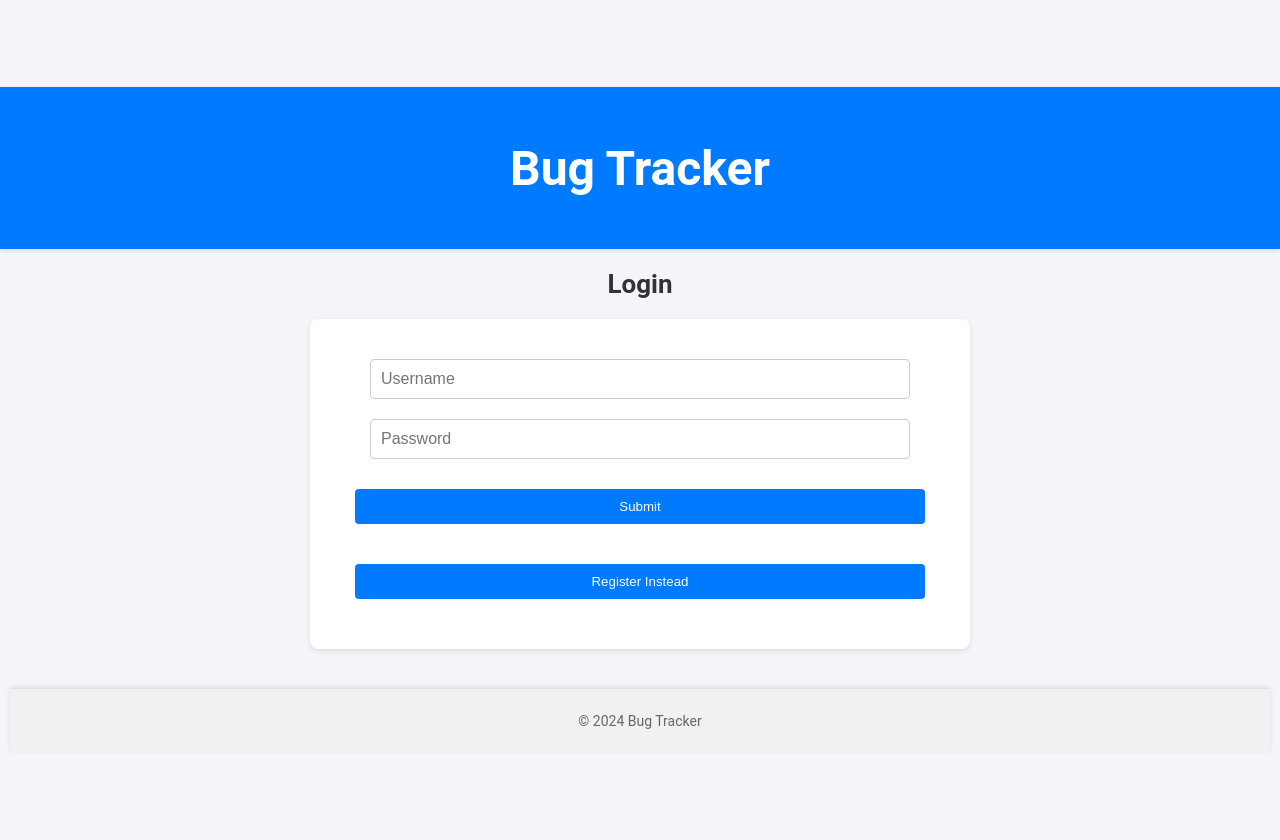
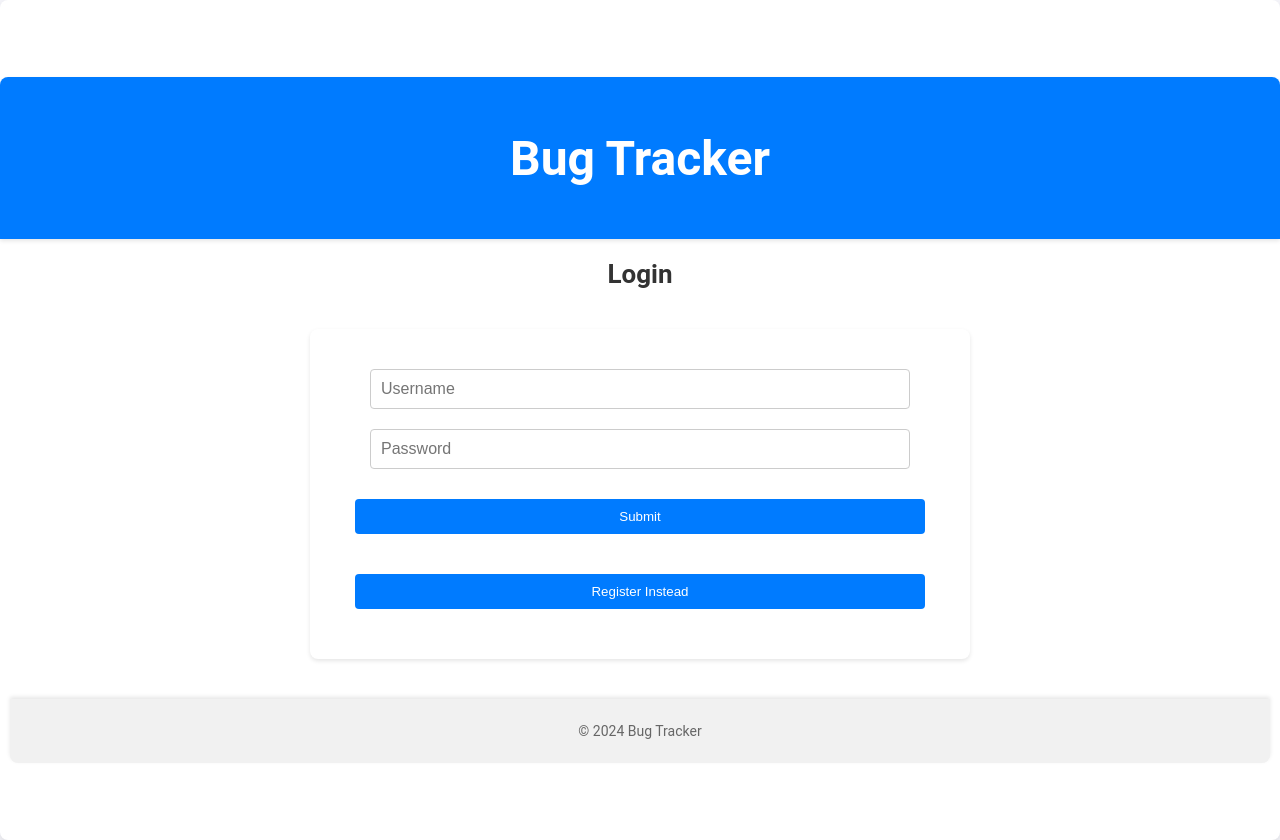
Before and after one commit to BhavnoorSaini/Bug-Tracker, a React (Vite) app in the folder frontend/: page /login in a window 1280 px wide. Built offline with nearby package versions, Linux system fonts and the light colour scheme; no server answers.

Commit message:
Updated styling

```diff
--- a/frontend/src/styles/Auth.css
+++ b/frontend/src/styles/Auth.css
@@ -17,6 +17,9 @@ body {
   margin: 0 auto;
   padding: 20px;
   min-height: 100vh;
+  background-color: #ffffff;
+  box-shadow: 0 4px 8px rgba(0, 0, 0, 0.1);
+  border-radius: 8px;
 }
 
 /* Header */
@@ -30,6 +33,7 @@ body {
   box-shadow: 0 2px 4px rgba(0, 0, 0, 0.1);
   font-size: 24px;
   font-weight: bold;
+  border-radius: 8px 8px 0 0;
 }
 
 /* Form container */
@@ -55,8 +59,9 @@ body {
 }
 
 .title-label {
-  font-size: 26px; /* Adjust the size as needed */
+  font-size: 26px;
   font-weight: bold;
+  margin-bottom: 20px;
 }
 
 form label {
@@ -103,4 +108,5 @@ form input[type="submit"]:hover {
   box-shadow: 0 -2px 4px rgba(0, 0, 0, 0.1);
   font-size: 14px;
   color: #666;
+  border-radius: 0 0 8px 8px;
 }
```
Also changed, not shown: 1 other file (tests, documents, lock files or other folders).
